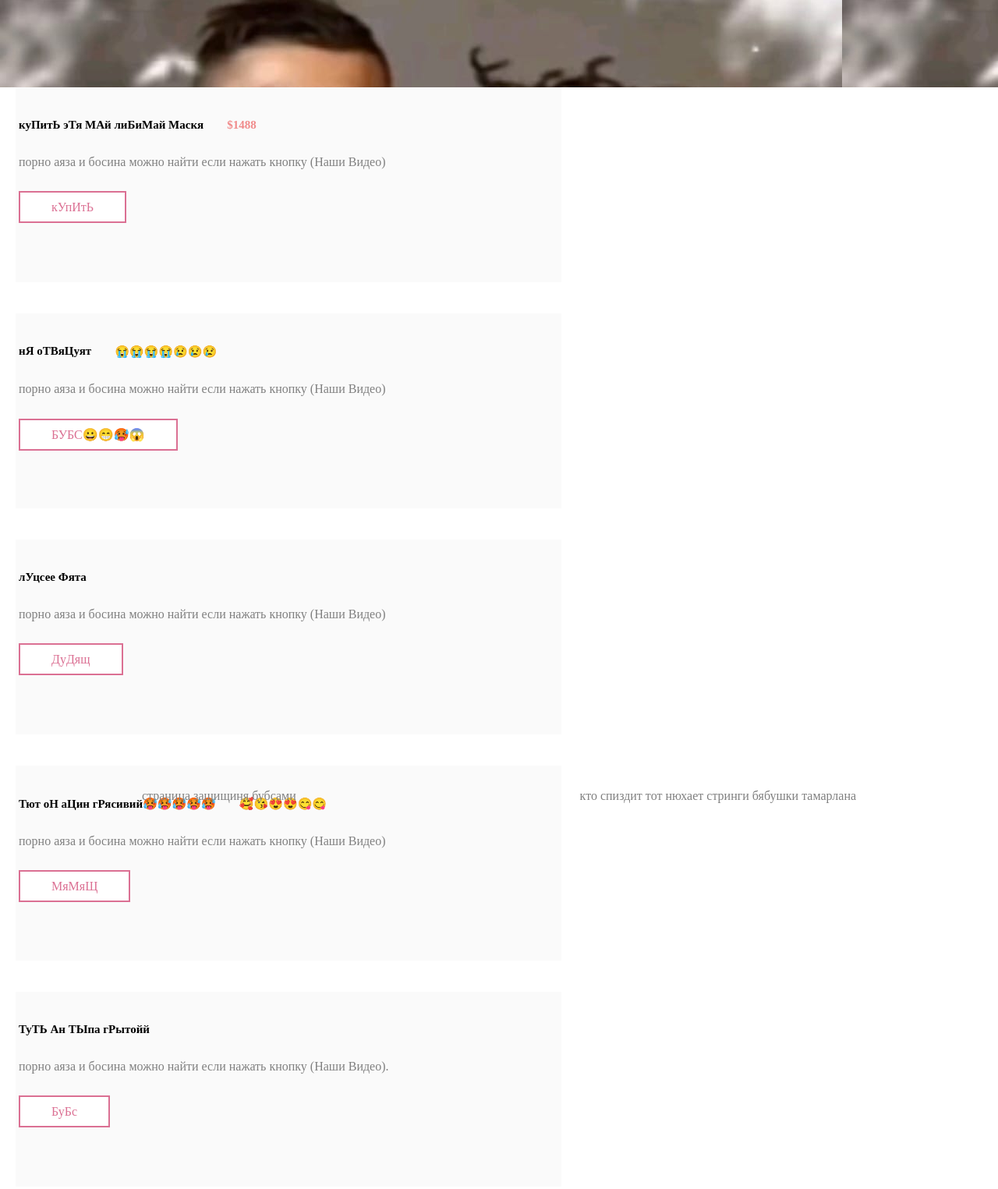
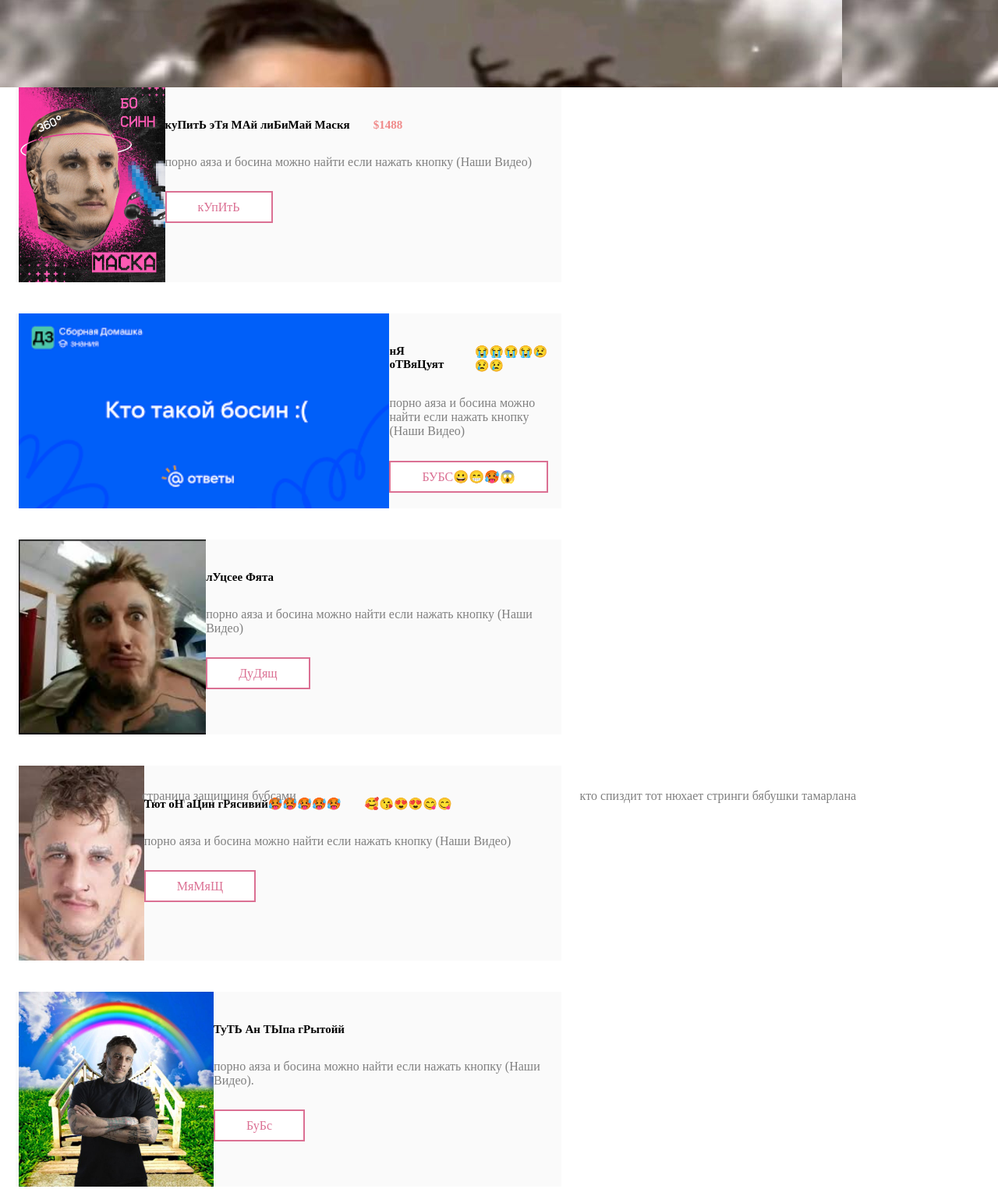
Before and after one commit to Arif-bep/my-site, a plain HTML site: page index.html in a window 1280 px wide. Shown: the part 708-2233 px from the top of the page at 78% size. Drawn offline with Linux system fonts and the light colour scheme; files whose address does not match are found by name.

Commit message:
Update index.html

```diff
--- a/index.html
+++ b/index.html
@@ -26,7 +26,7 @@
     <section class="sec4">
         <div class="card">
             <div class="cards">
-                <img src="images/7219059192.jpg" alt="">
+                <img src="7219059192.jpg" alt="">
                 <div class="cardf">
                     <div class="carda">
                         <h1>куПитЬ эТя МАй лиБиМай Маскя</h1>
@@ -37,7 +37,7 @@
                 </div>
             </div>
             <div class="cards">
-                <img src="images/images.png" alt="">
+                <img src="images.png" alt="">
                 <div class="cardf">
                     <div class="carda">
                         <h1>нЯ оТВяЦуят</h1>
@@ -48,7 +48,7 @@
                 </div>
             </div>
             <div class="cards">
-                <img src="images/Без названия (1).jpeg" alt="">
+                <img src="Без названия (1).jpeg" alt="">
                 <div class="cardf">
                     <div class="carda">
                         <h1>лУцсее Фята</h1>
@@ -58,7 +58,7 @@
                 </div>
             </div>
             <div class="cards">
-                <img src="images/Без названия.jpeg" alt="">
+                <img src="Без названия.jpeg" alt="">
                 <div class="cardf">
                     <div class="carda">
                         <h1>Тют оН аЦин гРясивий🥵🥵🥵🥵🥵</h1>
@@ -69,7 +69,7 @@
                 </div>
             </div>
             <div class="cards">
-                <img src="images/Bo Sinn.jpeg" alt="">
+                <img src="Bo Sinn.jpeg" alt="">
                 <div class="cardf">
                     <div class="carda">
                         <h1>ТуТЬ Ан ТЫпа гРытойй</h1>
@@ -79,7 +79,7 @@
                 </div>
             </div>
             <div class="cards">
-                <img src="images/oar2.jpg" alt="">
+                <img src="oar2.jpg" alt="">
                 <div class="cardf">
                     <div class="carda">
                         <h1>УлИбКя😁😁😁😁</h1>
@@ -96,4 +96,5 @@
     </section>
 </body>
 
+
 </html>
```
